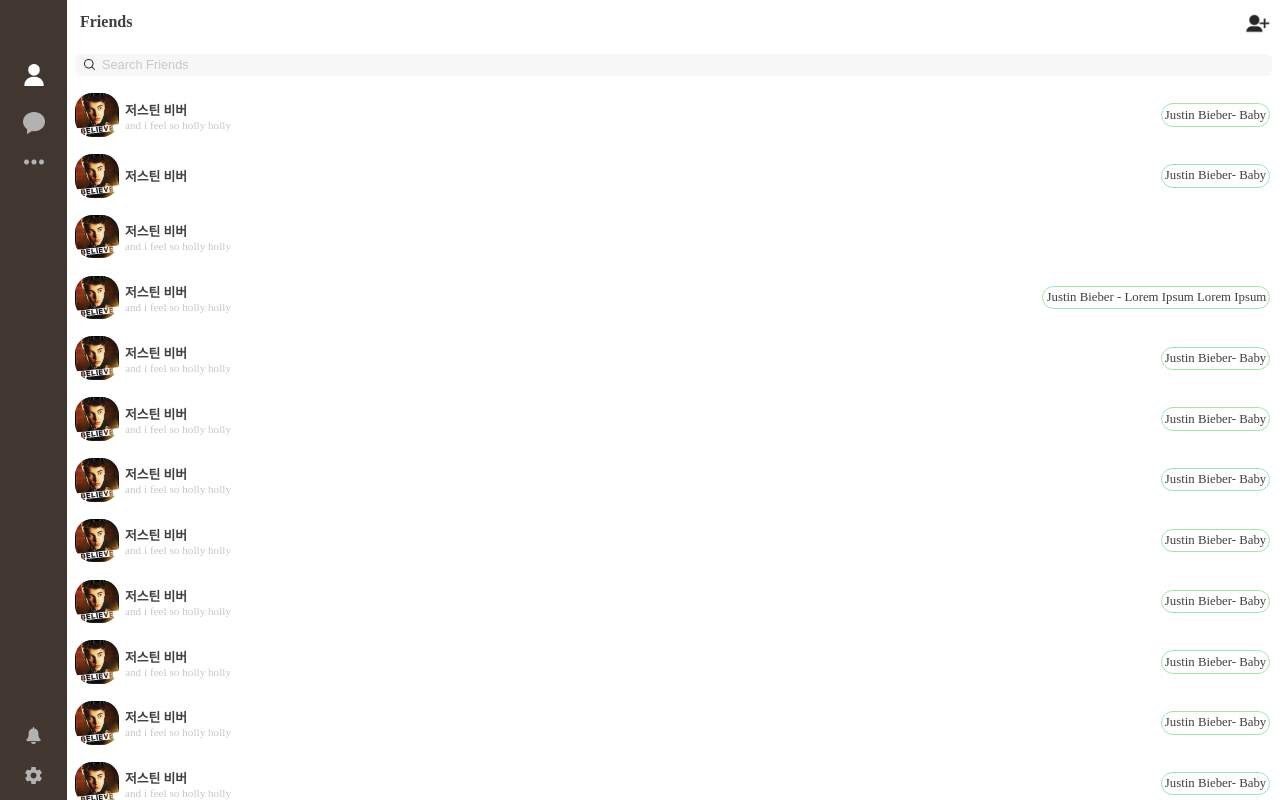
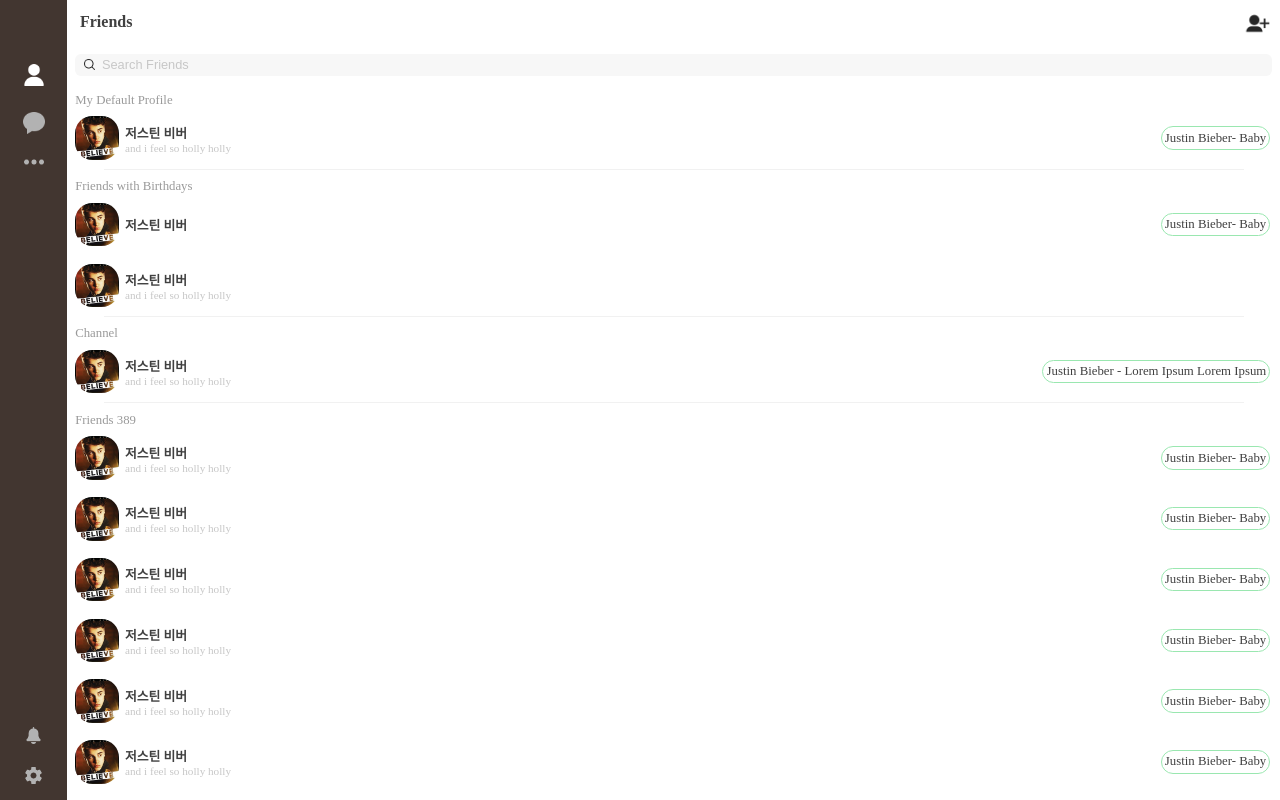
Before and after one commit to gomjellie/kakaotalk, a React (Create React App) app: page / in a window 1280 px wide. Built offline with nearby package versions, Linux system fonts and the light colour scheme.

Commit message:
친구 섹션별로 타이틀 표시, Divider로 나눔

```diff
--- /dev/null
+++ b/src/features/friend/Divider.js
@@ -0,0 +1,9 @@
+import React from 'react';
+
+export default function Divider() {
+  return (
+    <div className="Divider">
+
+    </div>
+  )
+}
--- a/src/features/friend/Friend.js
+++ b/src/features/friend/Friend.js
@@ -1,6 +1,8 @@
 import React from 'react';
 import addFriendImg from '../../assets/addFriend.png';
 import searchImg from '../../assets/search.png';
+import Divider from './Divider';
+import SectionTitle from './SectionTitle';
 import UserItem from './UserItem';
 
 export default function Friend() {
@@ -24,10 +26,17 @@
         </div>
       </div>
       <main className="Main">
+        <SectionTitle title="My Default Profile"/>
         <UserItem nickname={user.nickname} stat={user.stat} music={user.music}/>
+        <Divider />
+        <SectionTitle title="Friends with Birthdays"/>
         <UserItem nickname={user.nickname} music={user.music}/>
         <UserItem nickname={user.nickname} stat={user.stat}/>
+        <Divider />
+        <SectionTitle title="Channel"/>
         <UserItem nickname={user.nickname} stat={user.stat} music="Justin Bieber - Lorem Ipsum Lorem Ipsum"/>
+        <Divider />
+        <SectionTitle title="Friends 389"/>
         <UserItem nickname={user.nickname} stat={user.stat} music={user.music}/>
         <UserItem nickname={user.nickname} stat={user.stat} music={user.music}/>
         <UserItem nickname={user.nickname} stat={user.stat} music={user.music}/>
--- /dev/null
+++ b/src/features/friend/SectionTitle.js
@@ -0,0 +1,10 @@
+import React from 'react';
+
+export default function SectionTitle({title}) {
+
+  return (
+    <div className="SectionTitle">
+      { title }
+    </div>
+  )
+}
--- a/src/styles/_friend.scss
+++ b/src/styles/_friend.scss
@@ -72,6 +72,21 @@
   main {
     height: calc(100% - 5.3rem);
     overflow-y: auto;
+
+    .SectionTitle {
+      margin-top: 0.5rem;
+      margin-left: 0.5rem;
+      font-size: 0.8rem;
+      color: $dividerTitle;
+    }
+
+    .Divider {
+      height: 0.1rem;
+      width: 94%;
+      margin: auto;
+      border-top: 1px solid $dividerGray;
+    }
+
     .UserItem {
       display: flex;
       flex-direction: row;
--- a/src/styles/_variables.scss
+++ b/src/styles/_variables.scss
@@ -2,5 +2,7 @@
 $black: rgb(64, 64, 64);
 $white: rgb(255, 255, 255);
 $gray: rgb(247,247,247);
+$dividerGray: rgb(241, 241, 241);
+$dividerTitle: rgb(154, 154, 154);
 $dimGray: rgb(199, 199, 199);
 $melon: rgb(154, 231, 176);
--- a/src/styles/style.css
+++ b/src/styles/style.css
@@ -191,6 +191,20 @@
   overflow-y: auto;
 }
 
+.ContentRoot main .SectionTitle {
+  margin-top: 0.5rem;
+  margin-left: 0.5rem;
+  font-size: 0.8rem;
+  color: #9a9a9a;
+}
+
+.ContentRoot main .Divider {
+  height: 0.1rem;
+  width: 94%;
+  margin: auto;
+  border-top: 1px solid #f1f1f1;
+}
+
 .ContentRoot main .UserItem {
   display: -webkit-box;
   display: -ms-flexbox;
```
Also changed, not shown: 1 other file (tests, documents, lock files or other folders).
